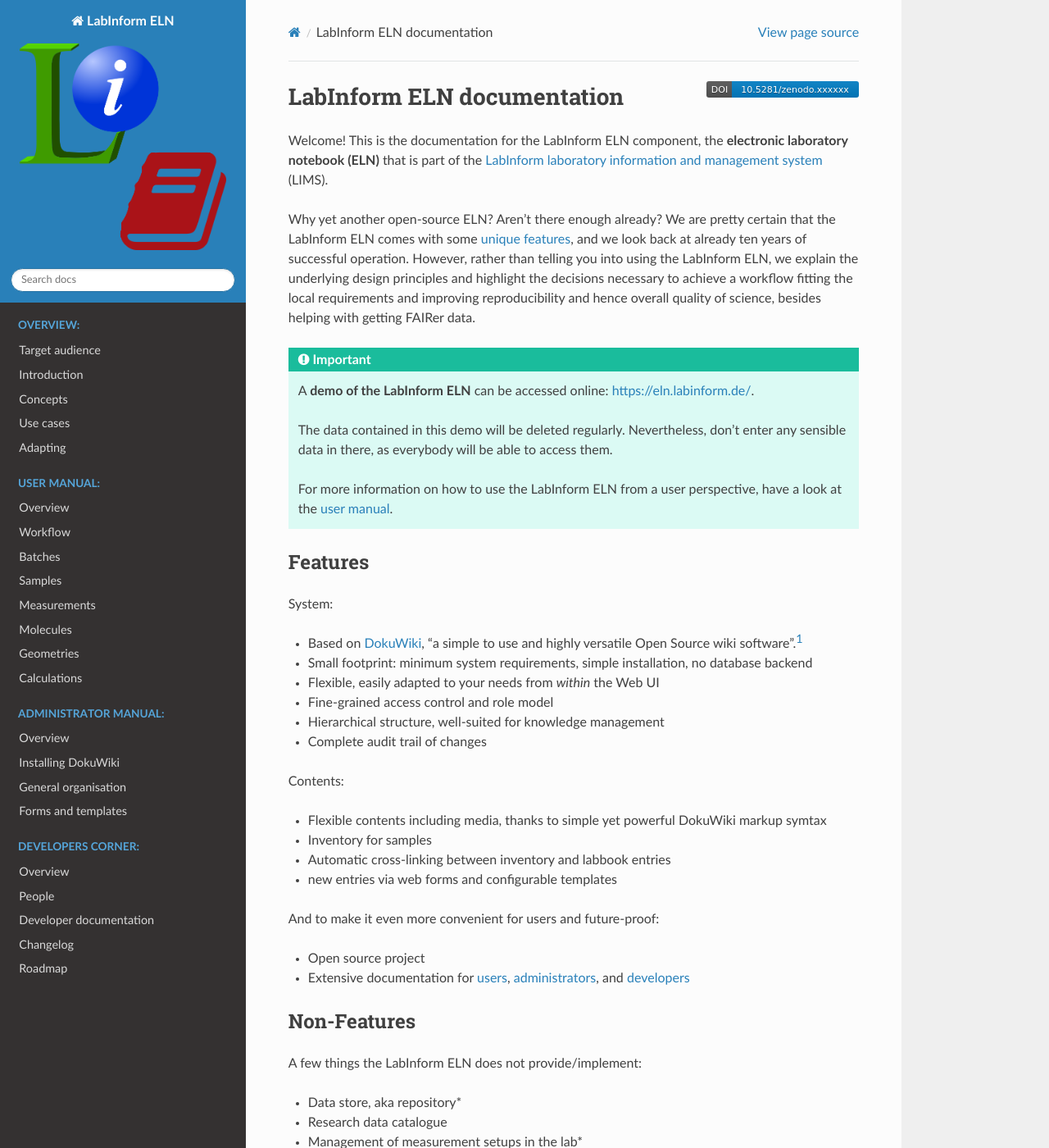
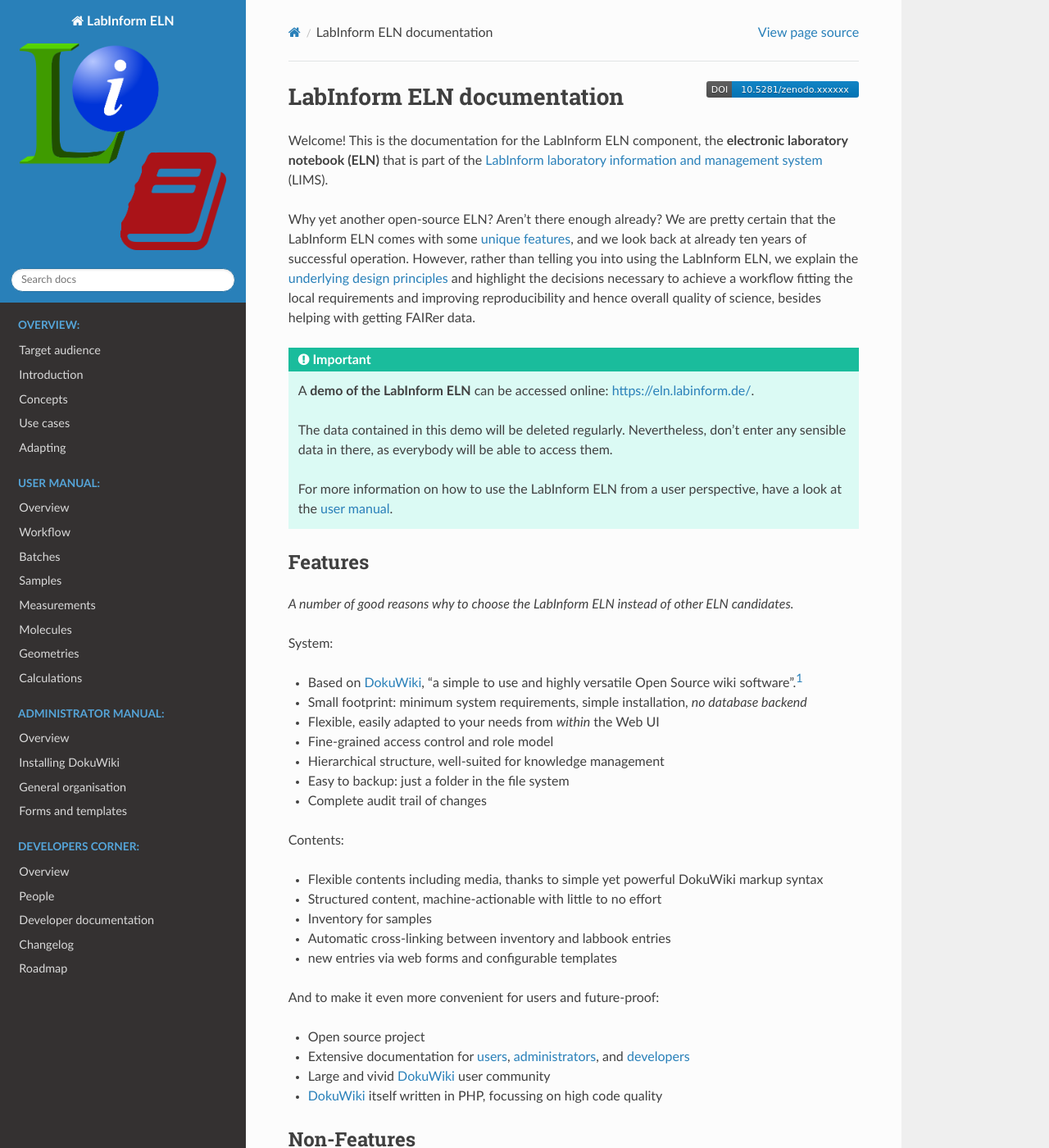
Before and after one commit to tillbiskup/labinform-eln, a Sphinx documentation site: the page built from docs/index.rst, in a window 1280 px wide and 1400 px high. Shown: the whole window at 82% size. Built offline with Sphinx 7.4.7 and the Read the Docs theme 2.0.0, drawn with Linux system fonts in a browser that asks for light colours; some of the changed text lies outside the part shown.

Commit message:
Streamline features on the index page; expand concepts slightly

```diff
--- a/docs/index.rst
+++ b/docs/index.rst
@@ -9,7 +9,7 @@
 
 Welcome! This is the documentation for the LabInform ELN component, the **electronic laboratory notebook (ELN)** that is part of the `LabInform laboratory information and management system <https://www.labinform.de/>`_ (LIMS).
 
-Why yet another open-source ELN? Aren't there enough already? We are pretty certain that the LabInform ELN comes with some :ref:`unique features <sec-features>`, and we look back at already ten years of successful operation. However, rather than telling you into using the LabInform ELN, we explain the underlying design principles and highlight the decisions necessary to achieve a workflow fitting the local requirements and improving reproducibility and hence overall quality of science, besides helping with getting FAIRer data.
+Why yet another open-source ELN? Aren't there enough already? We are pretty certain that the LabInform ELN comes with some :ref:`unique features <sec-features>`, and we look back at already ten years of successful operation. However, rather than telling you into using the LabInform ELN, we explain the :doc:`underlying design principles <concepts>` and highlight the decisions necessary to achieve a workflow fitting the local requirements and improving reproducibility and hence overall quality of science, besides helping with getting FAIRer data.
 
 .. important::
     A **demo of the LabInform ELN** can be accessed online: `<https://eln.labinform.de/>`_.
@@ -25,43 +25,41 @@
 Features
 ========
 
+*A number of good reasons why to choose the LabInform ELN instead of other ELN candidates.*
+
+
 System:
 
 * Based on `DokuWiki <https://www.dokuwiki.org/>`_, "a simple to use and highly versatile Open Source wiki software".\ [#fn1]_
-
-* Small footprint: minimum system requirements, simple installation, no database backend
-
+* Small footprint: minimum system requirements, simple installation, *no database backend*
 * Flexible, easily adapted to your needs from *within* the Web UI
-
 * Fine-grained access control and role model
-
 * Hierarchical structure, well-suited for knowledge management
-
+* Easy to backup: just a folder in the file system
 * Complete audit trail of changes
 
 
 Contents:
 
-* Flexible contents including media, thanks to simple yet powerful DokuWiki markup symtax
-
+* Flexible contents including media, thanks to simple yet powerful DokuWiki markup syntax
+* Structured content, machine-actionable with little to no effort
 * Inventory for samples
-
 * Automatic cross-linking between inventory and labbook entries
-
 * new entries via web forms and configurable templates
 
 
 And to make it even more convenient for users and future-proof:
 
 * Open source project
-
 * Extensive documentation for :doc:`users <user/index>`, :doc:`administrators <admin/index>`, and :doc:`developers <developer/index>`
+* Large and vivid `DokuWiki <https://www.dokuwiki.org/>`_ user community
+* `DokuWiki <https://www.dokuwiki.org/>`_ itself written in PHP, focussing on high code quality
 
 
 Non-Features
 ============
 
-A few things the LabInform ELN does not provide/implement:
+A few things the LabInform ELN does *not* provide/implement by purpose:
 
 * Data store, aka repository\*
 * Research data catalogue
@@ -172,7 +170,7 @@
 
 This program is free software: you can redistribute it and/or modify it under the terms of the **BSD License**. However, if you use the LabInform ELN as crucial infrastructure component of your own research, please cite it appropriately. See :ref:`How to cite <sec-how_to_cite>` for details.
 
-Please note that DokuWiki itself is provided under a GNU General Public License. For details, see `their webpage <https://www.dokuwiki.org/faq%3Alicense>`_.
+Please note that DokuWiki itself is provided under a GNU General Public License (GPL). For details, see `their webpage <https://www.dokuwiki.org/faq%3Alicense>`_. Most DokuWiki plugins are licensed under the GNU GPL as well, but please check yourself for each plugin you're using.
 
 
 A note on the logo
```
Also changed, not shown: other parts of docs/index.rst (+1 -1 lines), docs/concepts.rst (+27 -9 lines), 1 other file.
